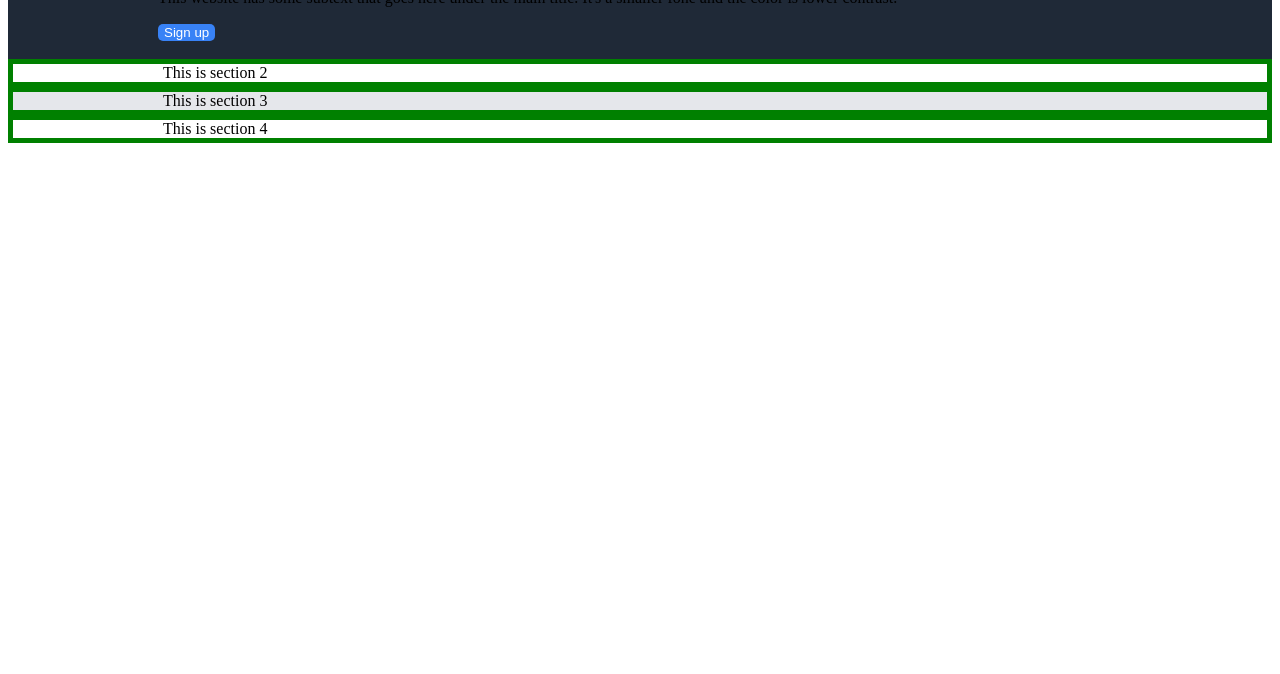
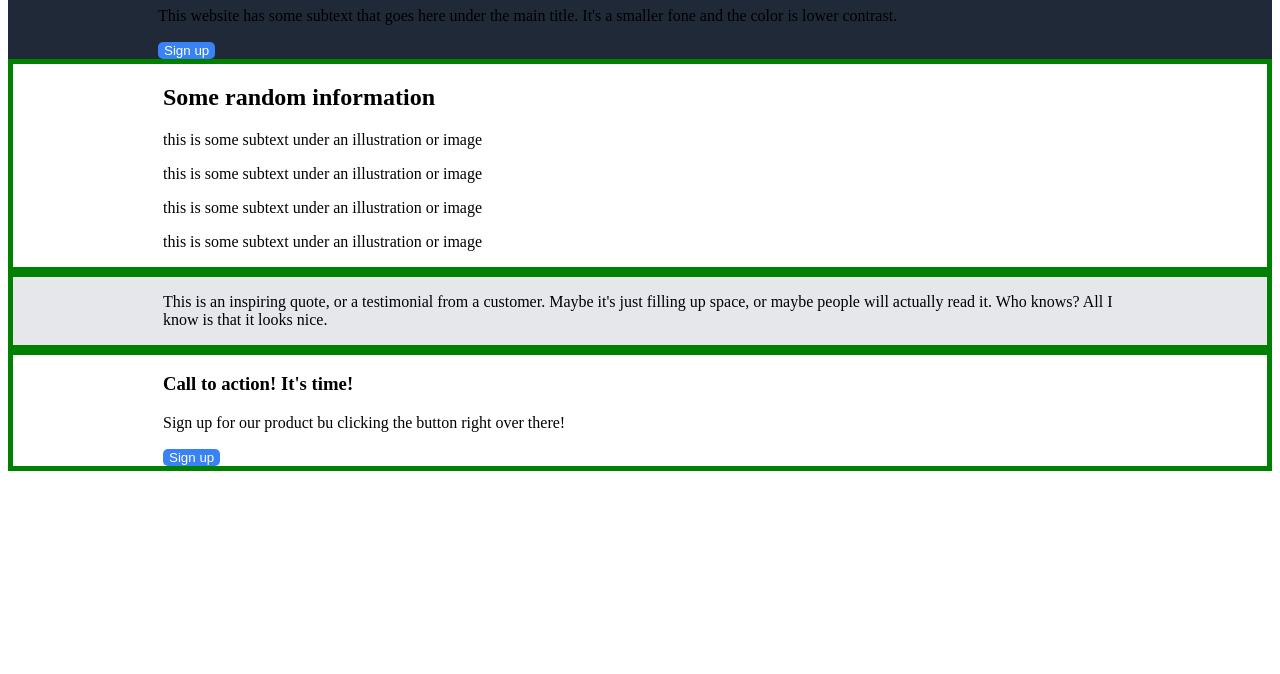
Before and after one commit to twinsley/odin-project1, a plain HTML site: page index.html in a window 1280 px wide. Shown: the part 126-800 px from the top of the page. Drawn offline with Linux system fonts and the light colour scheme.

Commit message:
Add additional content

```diff
--- a/index.html
+++ b/index.html
@@ -16,16 +16,33 @@
           ><a href="">header link three</a></span
         >
       </header>
+      <img src="" id="img1" alt="this is a placeholder for an image" />
+      <!-- <div id="sec1body"> -->
       <h1>This website is awesome</h1>
       <p>
         This website has some subtext that goes here under the main title. It's
         a smaller fone and the color is lower contrast.
       </p>
       <form><button>Sign up</button></form>
-      <img src="" />
     </div>
-    <div id="section2">This is section 2</div>
-    <div id="section3">This is section 3</div>
-    <div id="section4">This is section 4</div>
+    <div id="section2">
+      <h2>Some random information</h2>
+      <p>this is some subtext under an illustration or image</p>
+      <p>this is some subtext under an illustration or image</p>
+      <p>this is some subtext under an illustration or image</p>
+      <p>this is some subtext under an illustration or image</p>
+    </div>
+    <div id="section3">
+      <p>
+        This is an inspiring quote, or a testimonial from a customer. Maybe it's
+        just filling up space, or maybe people will actually read it. Who knows?
+        All I know is that it looks nice.
+      </p>
+    </div>
+    <div id="section4">
+      <h3>Call to action! It's time!</h3>
+      <p>Sign up for our product bu clicking the button right over there!</p>
+      <form><button>Sign up</button></form>
+    </div>
   </body>
 </html>
```
